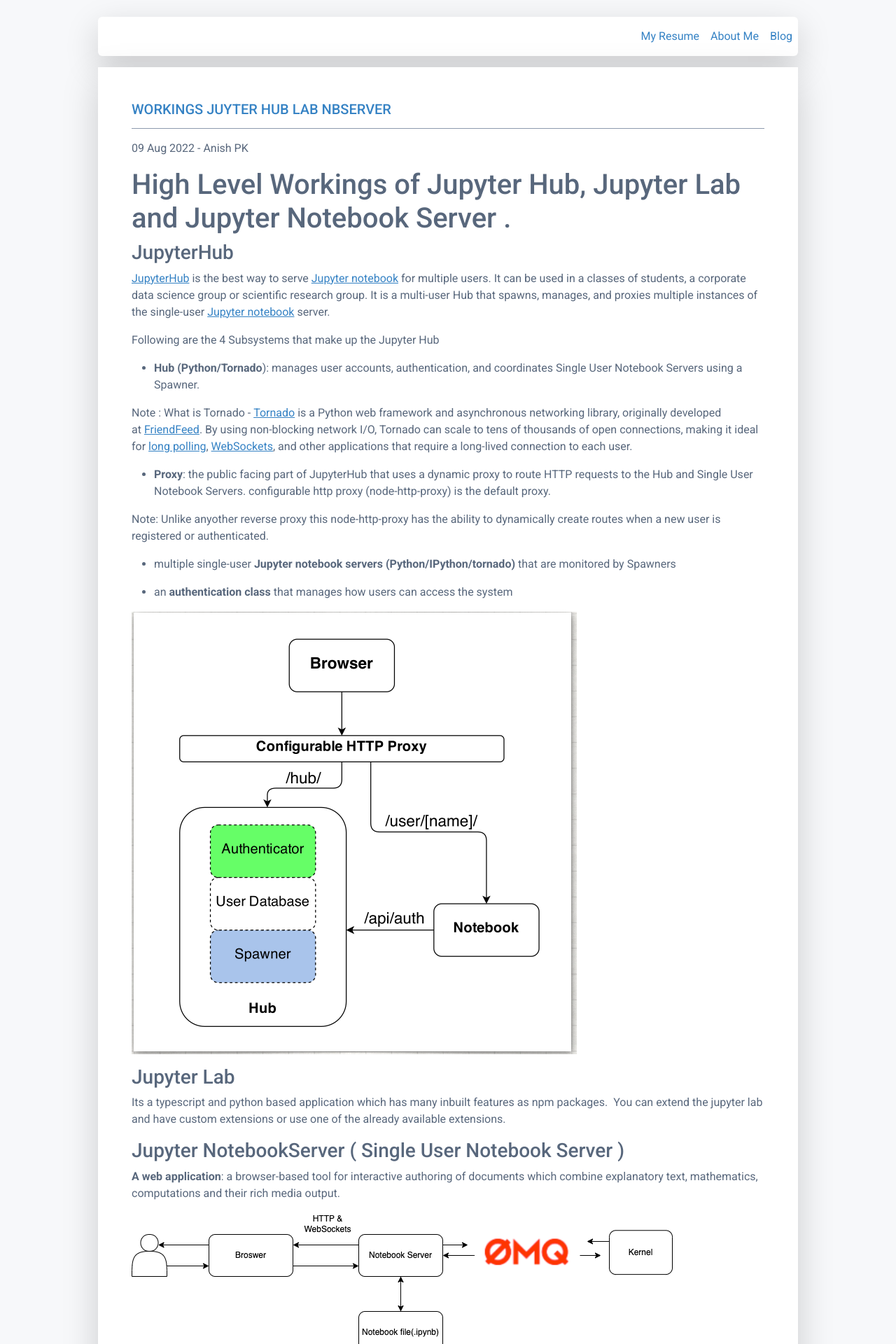
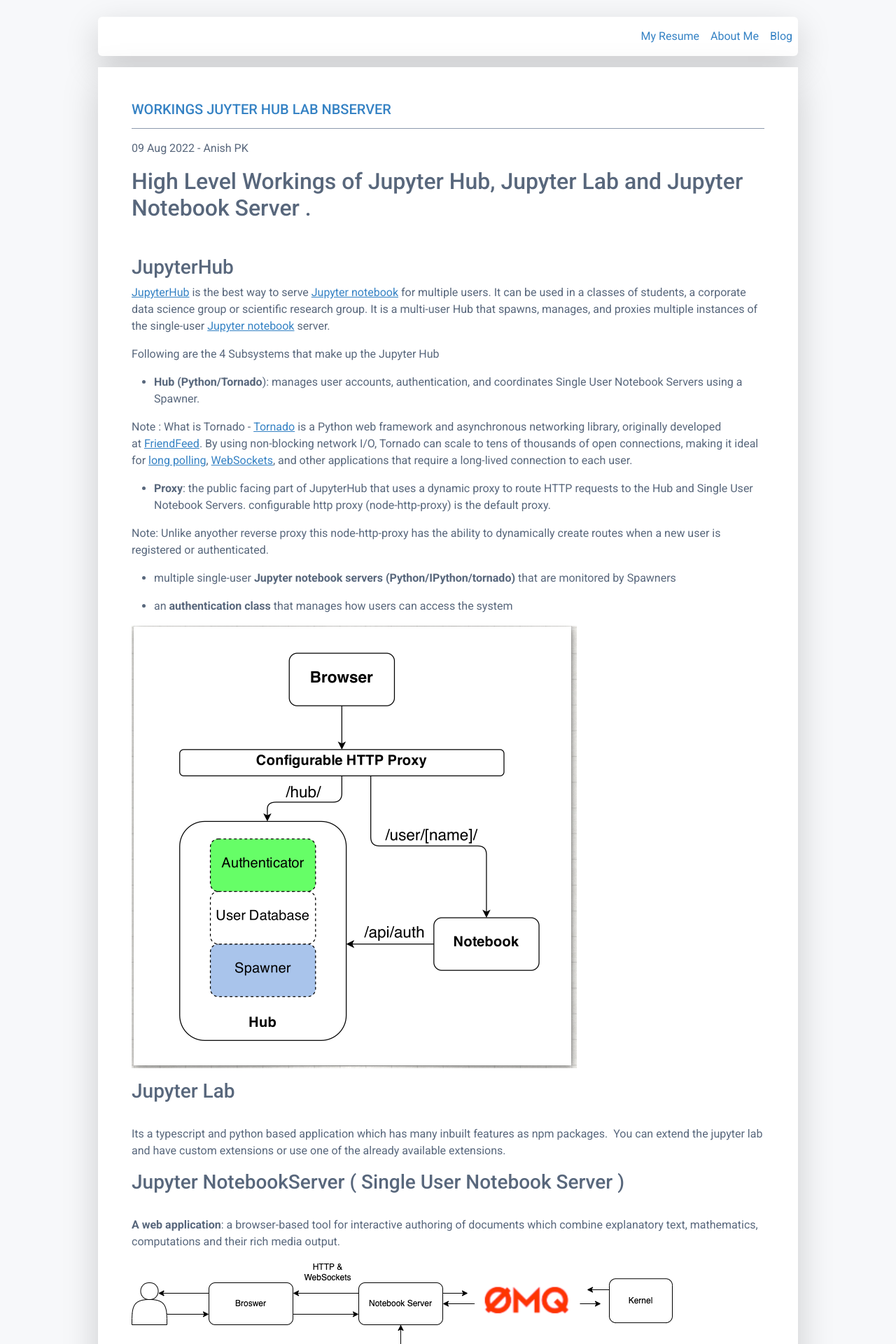
Before and after one commit to anishkavil/anishkavil.github.io, a Jekyll site: the page built from _posts/2022-08-09-Workings-Juyter-Hub-Lab-NBServer.md, in a window 1280 px wide. Shown: the top 1920 px of the page at 70% size. Built offline with Jekyll 4.4.1, drawn with Linux system fonts in a browser that asks for light colours; nearby versions of some CDN libraries; library files that are not in the unit come from our copies.

Commit message:
few edits

```diff
--- a/_posts/2022-08-09-Workings-Juyter-Hub-Lab-NBServer.md
+++ b/_posts/2022-08-09-Workings-Juyter-Hub-Lab-NBServer.md
@@ -4,8 +4,8 @@
 description: High Level Workings of Jupyter Hub, Jupyter Lab and Jupyter Notebook Server
 ---
 
-# High Level Workings of Jupyter Hub, Jupyter Lab and Jupyter Notebook Server .
-
+## High Level Workings of Jupyter Hub, Jupyter Lab and Jupyter Notebook Server .
+<br>
 ### JupyterHub
 
 [JupyterHub](https://github.com/jupyterhub/jupyterhub) is the best way to serve [Jupyter notebook](https://jupyter-notebook.readthedocs.io/en/latest/) for multiple users. It can be used in a classes of students, a corporate data science group or scientific research group. It is a multi-user Hub that spawns, manages, and proxies multiple instances of the single-user [Jupyter notebook](https://jupyter-notebook.readthedocs.io/en/latest/) server.
@@ -26,13 +26,13 @@
 
 
 <img class="img-fluid" src='/assets/images/posts/jupyter/jhub-parts.png' alt="">
-
+<br>
 ### Jupyter Lab
-
+<br>
 Its a typescript and python based application which has many inbuilt features as npm packages.  You can extend the jupyter lab and have custom extensions or use one of the already available extensions.
-
+<br>
 ### Jupyter NotebookServer ( Single User Notebook Server )
-
+<br>
 **A web application**: a browser-based tool for interactive authoring of documents which combine explanatory text, mathematics, computations and their rich media output.
 
 <img src="/assets/images/posts/jupyter/jupyter-interactive.png">
@@ -48,9 +48,9 @@
 
 - This notebook file contains the code, output and markdown notes.
 
-
+<br>
 ### How the Subsystems Interact
-
+<br>
 Users access JupyterHub through a web browser, by going to the IP address or the domain name of the server.
 
 The basic principles of operation are:
@@ -65,11 +65,11 @@
 
 
 The proxy is the only process that listens on a public interface. The Hub sits behind the proxy at `/hub`. Single-user servers sit behind the proxy at `/user/[username]`.
-
+<br>
 #### References :
 
-<sub>https://jupyterhub.readthedocs.io/en/stable/</sub>
-<sub>https://jupyterhub.readthedocs.io/en/stable/reference/technical-overview.html</sub>
-<sub>https://jupyterhub.readthedocs.io/en/stable/</sub>
-<sub>https://www.tornadoweb.org/en/stable/</sub>
-<sub>https://jupyterlab.readthedocs.io/en/stable/user/interface.html</sub>
+<sub>https://jupyterhub.readthedocs.io/en/stable/</sub><br>
+<sub>https://jupyterhub.readthedocs.io/en/stable/reference/technical-overview.html</sub><br>
+<sub>https://jupyterhub.readthedocs.io/en/stable/</sub><br>
+<sub>https://www.tornadoweb.org/en/stable/</sub><br>
+<sub>https://jupyterlab.readthedocs.io/en/stable/user/interface.html</sub><br>
```
